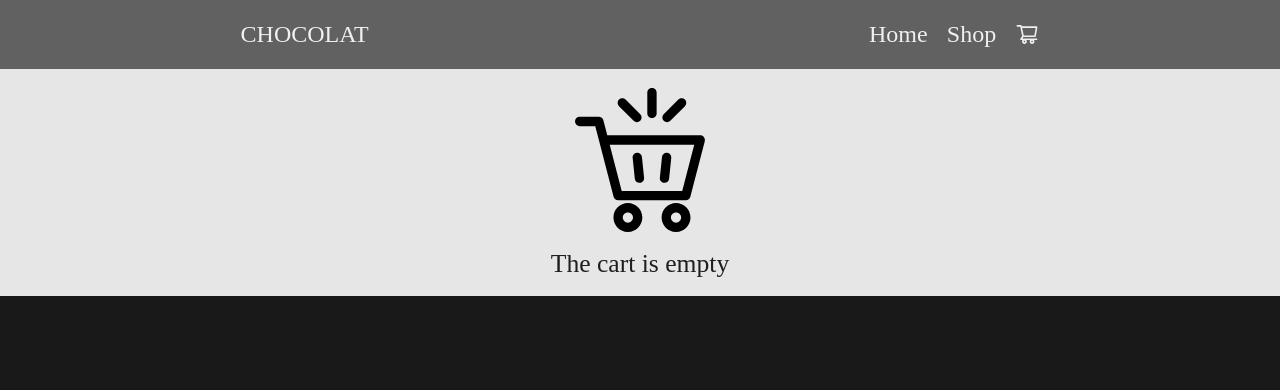
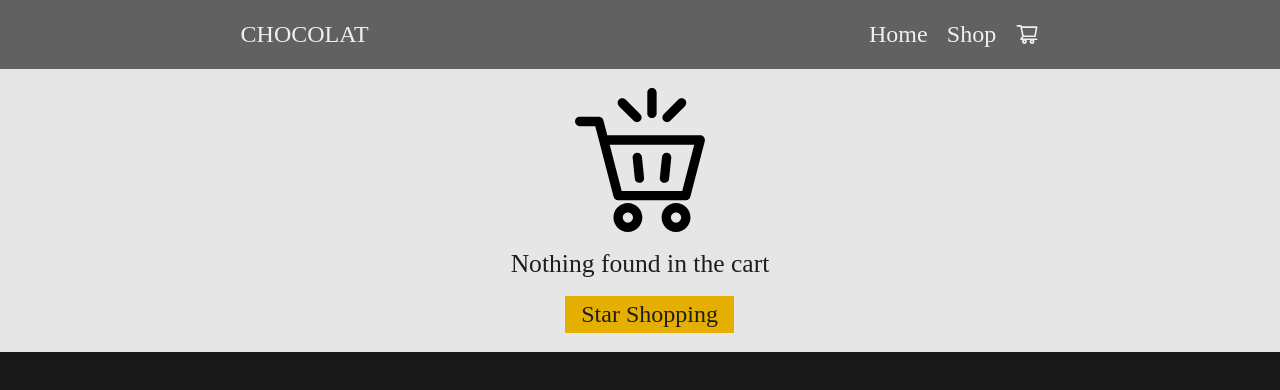
Before and after one commit to LucioFurnari/shopping-cart, a React (Vite) app: page /#/cart in a window 1280 px wide. Shown: the top 390 px of the page. Built offline with nearby package versions, Linux system fonts and the light colour scheme.

Commit message:
Change the web layout

```diff
--- a/src/components/Cart.jsx
+++ b/src/components/Cart.jsx
@@ -1,9 +1,10 @@
 import emptyCart from '../assets/images/empty-cart.svg'
+import { Link } from 'react-router-dom';
 
 export default function Cart(props) {
   const { list, total, handleDelete, handlePurchase } = props
   return(
-    <div className='cart-section'>
+    <div className='cart-section flex flex-col items-center justify-center bg-zinc-900 h-screen'>
       {(list.length > 0)
       ?
       <div className="grid-container">
@@ -11,19 +12,20 @@ export default function Cart(props) {
         const {name, price, quantity, img} = item;
         return (
         <div className="card" key={index}>
+          <img src={img}></img>
           <p>{name}</p>
-          <p>{price} $</p>
-          <img src={img}></img>
+          <p>Price: {price} $</p>
           <p>{quantity > 1 ? 'x' + quantity : null}</p>
-          <button id={index} onClick={(ev) => handleDelete(ev, quantity)}>X</button>
+          <button id={index} onClick={(ev) => handleDelete(ev, quantity)} className='cart-delete-btn'>X</button>
         </div>
         )
       })}
       </div>
       :
-      <div className="empty-cart">
-        <img src={emptyCart}></img>
-        <p>The cart is empty</p>
+      <div className="empty-cart flex items-center justify-center flex-col w-full pt-8 pb-8 bg-slate-50">
+        <img className=' w-60' src={emptyCart}></img>
+        <p className='text-xl mt-4 mb-4'>Nothing found in the cart</p>
+        <Link to='/shop'>Star Shopping</Link>
       </div>
       }
       {
```
